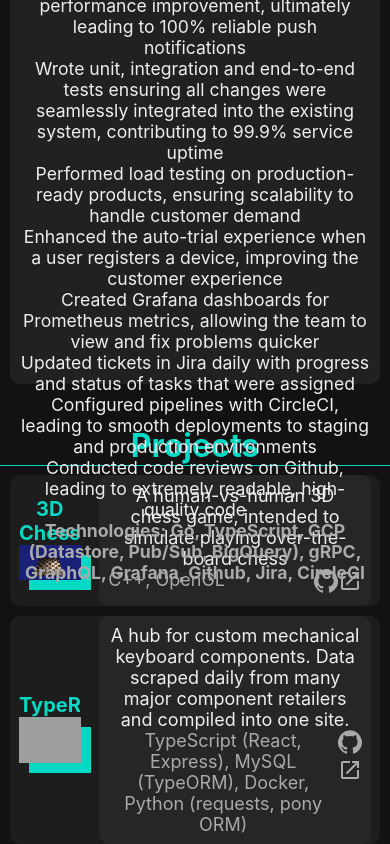
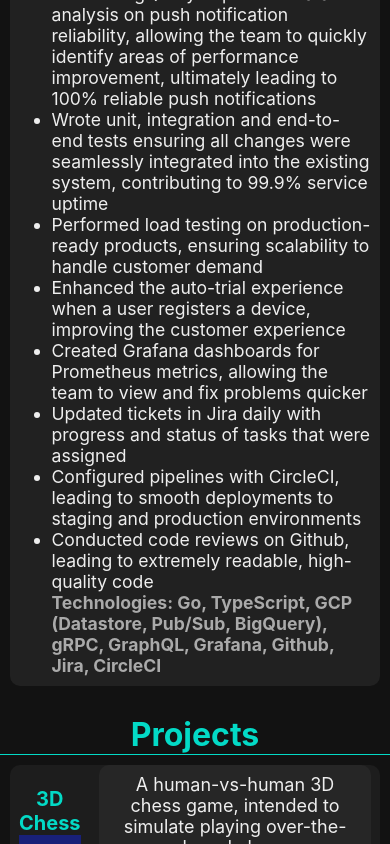
Before and after one commit to ReezanVisram/ReezanVisram.com, a React (Create React App) app: page / in a window 390 px wide. Shown: the part 2031-2875 px from the top of the page. Built offline with nearby package versions, Linux system fonts and the light colour scheme; grey boxes are pictures that could not be loaded.

Commit message:
fix experience content overflow on mobile

```diff
--- a/src/components/Experience/Experience.css
+++ b/src/components/Experience/Experience.css
@@ -98,10 +98,6 @@
 }
 
 @media (max-width: 720px) {
-    .experience-container {
-        height: 125vh;
-    }
-
     .experience-content-container {
         flex-direction: column;
         align-items: center;
@@ -133,17 +129,16 @@
     }
 
     .active-job-points-list {
-        list-style: none;
+        margin-left: 2rem;
     }
 
     .active-job-heading {
         text-align: center;
-        height: 15vh;
         width: 100%;
     }
 
-    .active-job-description {
-        text-align: center;
-        height: 60vh;
+    h5 {
+        margin-left: 2rem;
     }
+
 }
```
